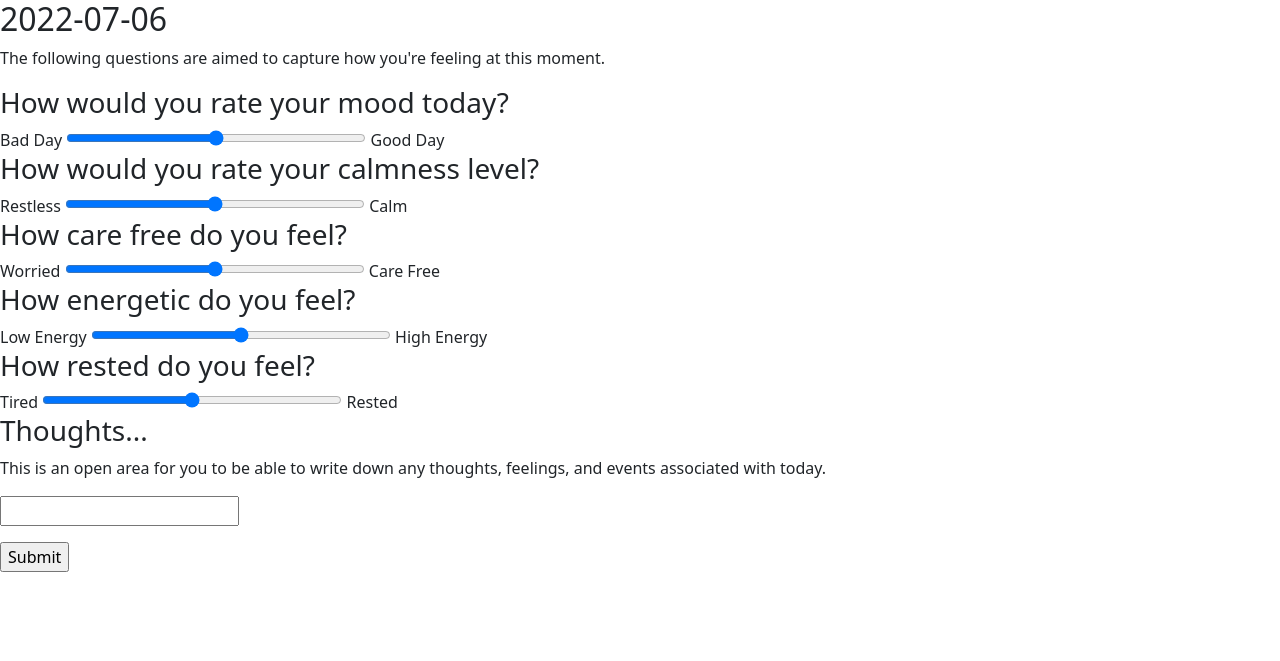
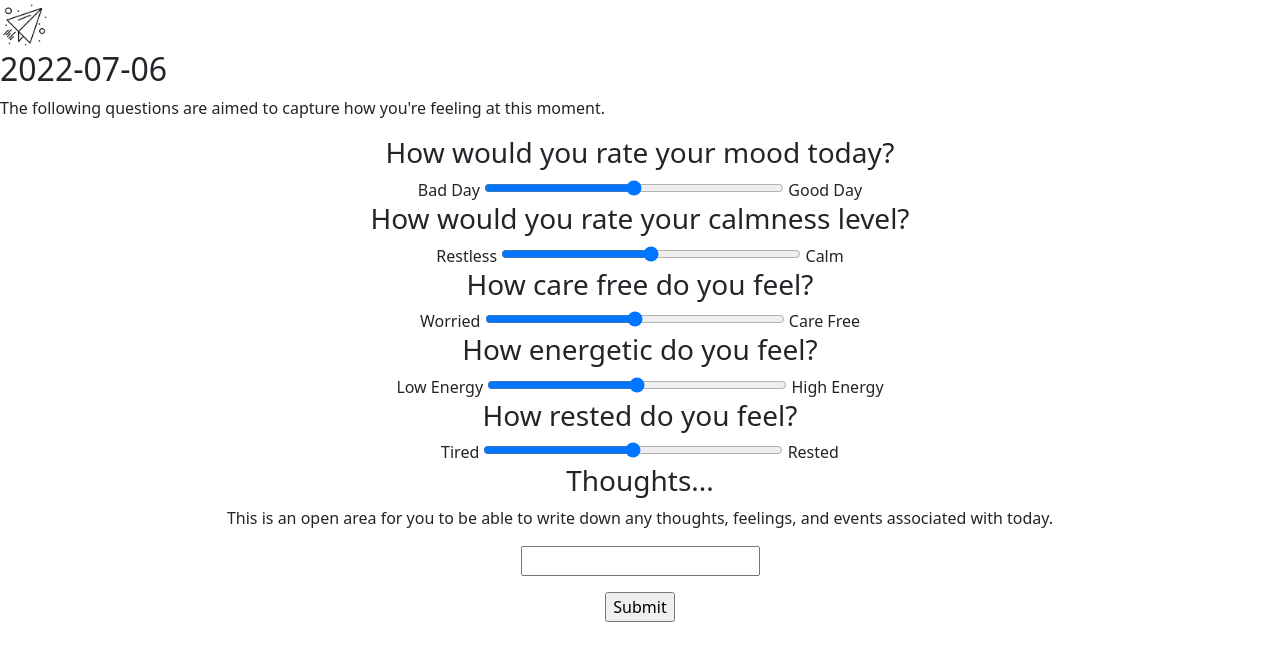
Before and after one commit to n-lambert/mindfulness-app, a Flask app: page /survey in a window 1280 px wide. Shown: the top 661 px of the page. Run offline with Flask 2, Linux system fonts and the light colour scheme.

Commit message:
survey styling and font family link

```diff
--- a/static/css/styles.css
+++ b/static/css/styles.css
@@ -63,3 +63,7 @@
     display: flex;
     margin: auto;
 }
+
+.daily-survey{
+    text-align: center;
+}
--- a/templates/base.html
+++ b/templates/base.html
@@ -12,6 +12,9 @@
       rel="stylesheet" integrity="sha384-0evHe/X+R7YkIZDRvuzKMRqM+OrBnVFBL6DOitfPri4tjfHxaWutUpFmBp4vmVor"
       crossorigin="anonymous">
     <link rel="stylesheet" href="../static/css/styles.css">
+    <link rel="preconnect" href="https://fonts.googleapis.com">
+    <link rel="preconnect" href="https://fonts.gstatic.com" crossorigin>
+    <link href="https://fonts.googleapis.com/css2?family=Open+Sans:wght@300&display=swap" rel="stylesheet">
     {% block head %}{% endblock %}
   </head>
   <body>
--- a/templates/survey.html
+++ b/templates/survey.html
@@ -2,9 +2,17 @@
 {% block title %}{{date}} Survey{% endblock %}
 
 {% block body %}
+<header class="mb-auto">
+  <div>
+    <!-- <h3 class="float-md-start mb-0">MindFly</h3> -->
+    <img src="../static/images/plane.png" alt="" width="50" height="50">
+  </div>
+</header>
+
 <h2>{{date}}</h2>
 <p>The following questions are aimed to capture how you're feeling at this moment.</p>
 
+<div class="daily-survey">
 <form action="/survey" method="POST">
 
   <h3>How would you rate your mood today?</h3>
@@ -49,4 +57,5 @@
   </p>
 
 </form>
+</div>
 {% endblock %}
```
